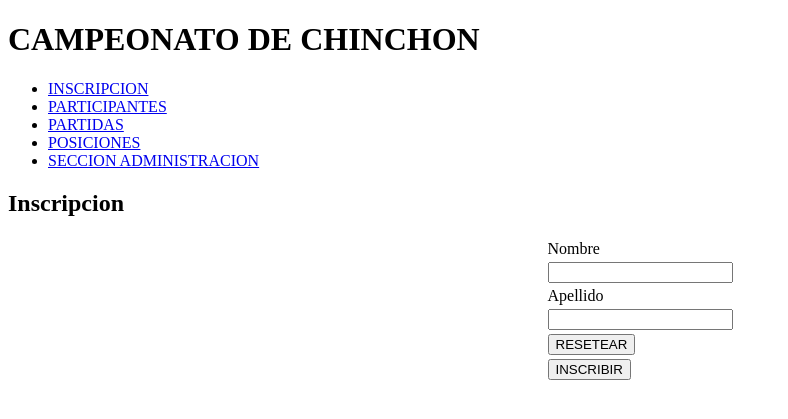
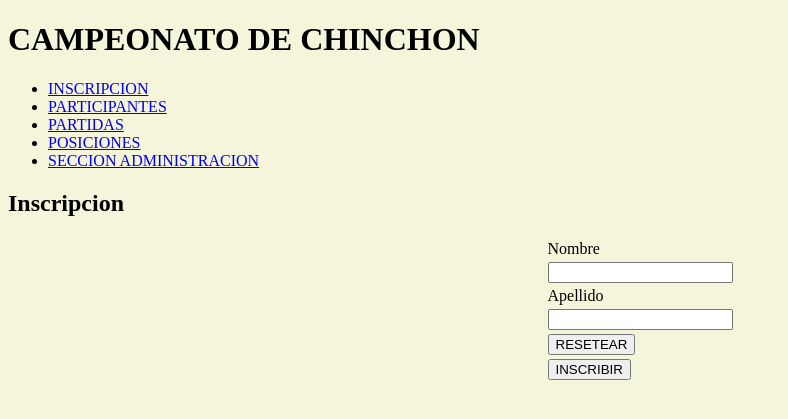
Before and after one commit to ezvel/CiHeich, a PHP site: page /inscripcion.php in a window 1280 px wide. Shown: the top 419 px of the page, without its empty margins (0-788 px from the left). Run offline with PHP 8.4, Linux system fonts and the light colour scheme.

Commit message:
Crea hoja de estilos.
Creamos estilos.css para dar estilos al programa y probar si el enlace desde el html funciona

```diff
--- /dev/null
+++ b/estilos.css
@@ -0,0 +1,3 @@
+body {
+	background-color: beige;
+}
--- a/inscripcion.php
+++ b/inscripcion.php
@@ -2,6 +2,7 @@
 <html>
 <head>
 	<meta charset="utf-8">
+	<link rel="stylesheet" href="./estilos.css">
 </head>
 <body>
 	<header>
```
